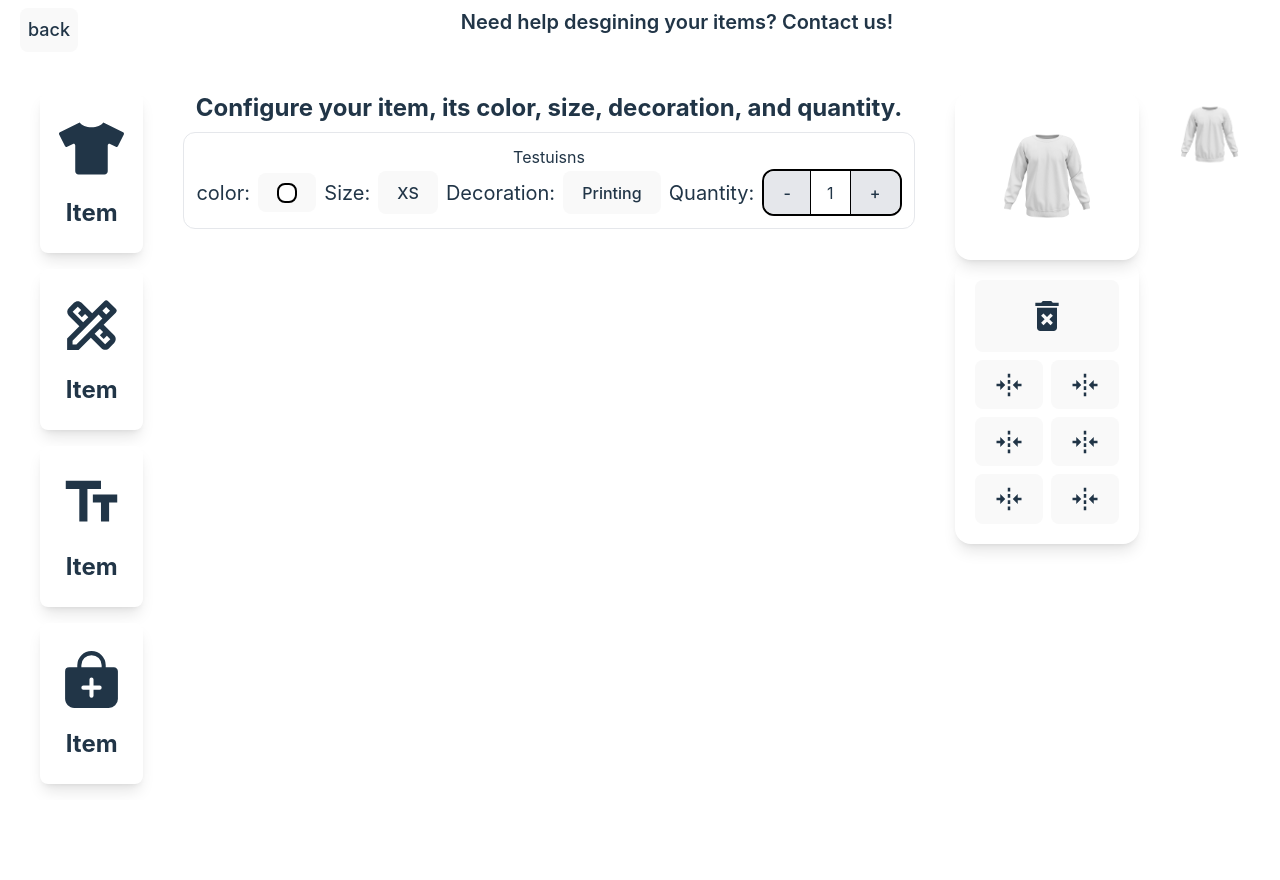
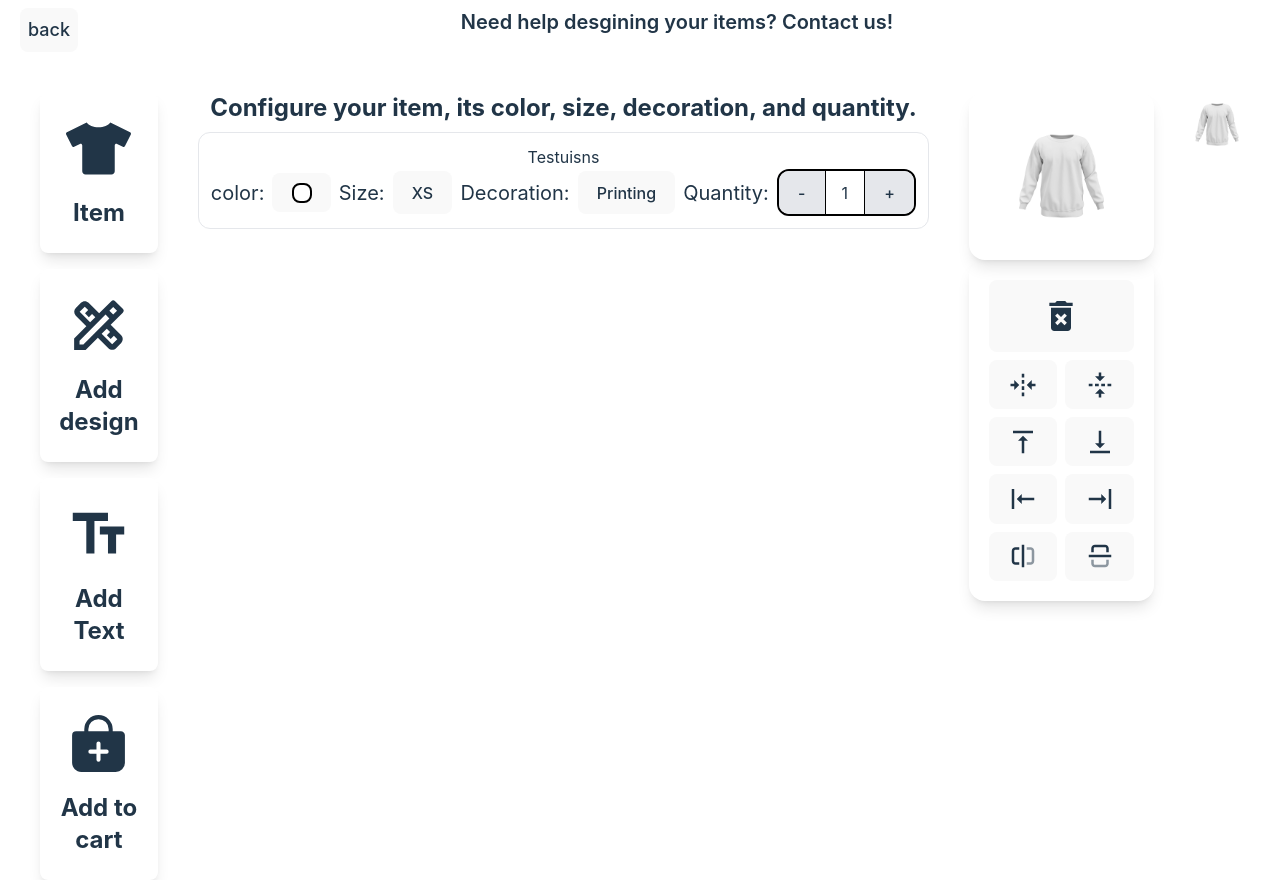
Before and after one commit to HamzaHarrass/Tanora-Shop-, a React (Vite) app in the folder client/: page /design in a window 1280 px wide. Before the commit the page ends 800 px from the top, so only its background shows below. Built offline with nearby package versions, Linux system fonts and the light colour scheme.

Commit message:
installer la bibliothéque fabric.js

```diff
--- a/client/src/components/Design/design.jsx
+++ b/client/src/components/Design/design.jsx
@@ -110,20 +110,19 @@ function AddText(){
         <input type="text" placeholder="Type Something..." className="mx-24 rounded-2xl p-2 text-center bg-gray-200" />
         <div className="flex items-center justify-center py-3">
             <label htmlFor="text-color" className="text-lg font-semibold">
-                Text Color :
+                Text Color : {''}
             </label>
-            <input type="color" className="mx-4" />
+            <input type="color" className="mx-4" id="text-color" />
         </div>
         <div className="flex items-center justify-center py-2">
             <label htmlFor="text-color" className="text-lg font-semibold">
-                Font :
+                Font : {''}
             </label>
-            <select type="color" className="mx-4 p-2 px-6 shadow-lg  rounded-lg" >
-                <option value="">Open Sans</option>
-                <option value="">Font 1 fontsi</option>
-                <option value="">Font 1 fontsi</option>
-                <option value="">Font 1 fontsi</option>
-                <option value="">Font 1 fontsi</option>
+            <select  className="mx-4 p-2 px-6 shadow-lg  rounded-lg" id="text-font" onChange={(e)=>handleFontChange(e)}>
+                <option value="">Arial</option>
+                <option value="">Helvetica</option>
+                <option value="">Time New Roman</option>
+                <option value="">Courier New</option>
             </select>
         </div>
         <div className="flex justify-center py-6">
@@ -172,20 +171,20 @@ function design() {
       <section className="flex-1 px-10 flex gap-10">
         <div className="flex flex-col gap-4 w-max">
             <button onClick={()=>setActive('Item')} className="py-6 flex flex-col items-center gap-4 shadow-lg bg-white hover:bg-gray-100">
-                 <svg stroke="currentColor" fill="currentColor" stroke-width="0" viewBox="0 0 640 512" height="65" width="65" xmlns="http://www.w3.org/2000/svg"><path d="M631.2 96.5L436.5 0C416.4 27.8 371.9 47.2 320 47.2S223.6 27.8 203.5 0L8.8 96.5c-7.9 4-11.1 13.6-7.2 21.5l57.2 114.5c4 7.9 13.6 11.1 21.5 7.2l56.6-27.7c10.6-5.2 23 2.5 23 14.4V480c0 17.7 14.3 32 32 32h256c17.7 0 32-14.3 32-32V226.3c0-11.8 12.4-19.6 23-14.4l56.6 27.7c7.9 4 17.5.8 21.5-7.2L638.3 118c4-7.9.8-17.6-7.1-21.5z"></path></svg>
+                 <svg stroke="currentColor" fill="currentColor" strokeWidth="0" viewBox="0 0 640 512" height="65" width="65" xmlns="http://www.w3.org/2000/svg"><path d="M631.2 96.5L436.5 0C416.4 27.8 371.9 47.2 320 47.2S223.6 27.8 203.5 0L8.8 96.5c-7.9 4-11.1 13.6-7.2 21.5l57.2 114.5c4 7.9 13.6 11.1 21.5 7.2l56.6-27.7c10.6-5.2 23 2.5 23 14.4V480c0 17.7 14.3 32 32 32h256c17.7 0 32-14.3 32-32V226.3c0-11.8 12.4-19.6 23-14.4l56.6 27.7c7.9 4 17.5.8 21.5-7.2L638.3 118c4-7.9.8-17.6-7.1-21.5z"></path></svg>
                 <span className="text-2xl font-bold">Item</span>
             </button>
             <button onClick={()=>setActive('AddDesign')} className="py-6 flex flex-col items-center gap-4 shadow-lg bg-white hover:bg-gray-100">
-            <svg stroke="currentColor" fill="currentColor" stroke-width="0" viewBox="0 0 24 24" height="65" width="65" xmlns="http://www.w3.org/2000/svg"><path fill="none" d="M0 0h24v24H0z"></path><path d="M20.97 7.27a.996.996 0 000-1.41l-2.83-2.83a.996.996 0 00-1.41 0l-4.49 4.49-3.89-3.89c-.78-.78-2.05-.78-2.83 0l-1.9 1.9c-.78.78-.78 2.05 0 2.83l3.89 3.89L3 16.76V21h4.24l4.52-4.52 3.89 3.89c.95.95 2.23.6 2.83 0l1.9-1.9c.78-.78.78-2.05 0-2.83l-3.89-3.89 4.48-4.48zM5.04 6.94l1.89-1.9L8.2 6.31 7.02 7.5l1.41 1.41 1.19-1.19 1.2 1.2-1.9 1.9-3.88-3.88zm11.23 7.44l-1.19 1.19 1.41 1.41 1.19-1.19 1.27 1.27-1.9 1.9-3.89-3.89 1.9-1.9 1.21 1.21zM6.41 19H5v-1.41l9.61-9.61 1.3 1.3.11.11L6.41 19zm9.61-12.44l1.41-1.41 1.41 1.41-1.41 1.41-1.41-1.41z"></path></svg>
-                <span className="text-2xl font-bold">Item</span>
+            <svg stroke="currentColor" fill="currentColor" strokeWidth="0" viewBox="0 0 24 24" height="65" width="65" xmlns="http://www.w3.org/2000/svg"><path fill="none" d="M0 0h24v24H0z"></path><path d="M20.97 7.27a.996.996 0 000-1.41l-2.83-2.83a.996.996 0 00-1.41 0l-4.49 4.49-3.89-3.89c-.78-.78-2.05-.78-2.83 0l-1.9 1.9c-.78.78-.78 2.05 0 2.83l3.89 3.89L3 16.76V21h4.24l4.52-4.52 3.89 3.89c.95.95 2.23.6 2.83 0l1.9-1.9c.78-.78.78-2.05 0-2.83l-3.89-3.89 4.48-4.48zM5.04 6.94l1.89-1.9L8.2 6.31 7.02 7.5l1.41 1.41 1.19-1.19 1.2 1.2-1.9 1.9-3.88-3.88zm11.23 7.44l-1.19 1.19 1.41 1.41 1.19-1.19 1.27 1.27-1.9 1.9-3.89-3.89 1.9-1.9 1.21 1.21zM6.41 19H5v-1.41l9.61-9.61 1.3 1.3.11.11L6.41 19zm9.61-12.44l1.41-1.41 1.41 1.41-1.41 1.41-1.41-1.41z"></path></svg>
+                <span className="text-2xl font-bold">Add design</span>
             </button>
             <button onClick={()=>setActive('AddText')} className="py-6 flex flex-col items-center gap-4 shadow-lg bg-white hover:bg-gray-100">
-            <svg stroke="currentColor" fill="currentColor" stroke-width="0" viewBox="0 0 24 24" height="65" width="65" xmlns="http://www.w3.org/2000/svg"><path fill="none" d="M0 0h24v24H0z"></path><path d="M2.5 4v3h5v12h3V7h5V4h-13zm19 5h-9v3h3v7h3v-7h3V9z"></path></svg>
-                <span className="text-2xl font-bold">Item</span>
+            <svg stroke="currentColor" fill="currentColor" strokeWidth="0" viewBox="0 0 24 24" height="65" width="65" xmlns="http://www.w3.org/2000/svg"><path fill="none" d="M0 0h24v24H0z"></path><path d="M2.5 4v3h5v12h3V7h5V4h-13zm19 5h-9v3h3v7h3v-7h3V9z"></path></svg>
+                <span className="text-2xl font-bold">Add Text</span>
             </button>
             <button onClick={()=>setActive('Done')} className="py-6 flex flex-col items-center gap-4 shadow-lg bg-white hover:bg-gray-100">
-            <svg stroke="currentColor" fill="currentColor" stroke-width="0" viewBox="0 0 512 512" height="65" width="65" xmlns="http://www.w3.org/2000/svg"><path d="M454.66 169.4A31.86 31.86 0 00432 160h-64v-16a112 112 0 00-224 0v16H80a32 32 0 00-32 32v216c0 39 33 72 72 72h272a72.22 72.22 0 0050.48-20.55 69.48 69.48 0 0021.52-50.2V192a31.78 31.78 0 00-9.34-22.6zM320 336h-48v48a16 16 0 01-32 0v-48h-48a16 16 0 010-32h48v-48a16 16 0 0132 0v48h48a16 16 0 010 32zm16-176H176v-16a80 80 0 01160 0z"></path></svg>
-                <span className="text-2xl font-bold">Item</span>
+            <svg stroke="currentColor" fill="currentColor" strokeWidth="0" viewBox="0 0 512 512" height="65" width="65" xmlns="http://www.w3.org/2000/svg"><path d="M454.66 169.4A31.86 31.86 0 00432 160h-64v-16a112 112 0 00-224 0v16H80a32 32 0 00-32 32v216c0 39 33 72 72 72h272a72.22 72.22 0 0050.48-20.55 69.48 69.48 0 0021.52-50.2V192a31.78 31.78 0 00-9.34-22.6zM320 336h-48v48a16 16 0 01-32 0v-48h-48a16 16 0 010-32h48v-48a16 16 0 0132 0v48h48a16 16 0 010 32zm16-176H176v-16a80 80 0 01160 0z"></path></svg>
+                <span className="text-2xl font-bold">Add to cart</span>
             </button>
         </div>
         <div className="flex-1 flex flex-col gap-2">
@@ -201,33 +200,40 @@ function design() {
             </div>
             <div className="shadow-lg p-5 rounded-2xl flex flex-col gap-2">
                 <button className="flex justify-center py-4 hover:bg-gray-200">
-                <svg stroke="currentColor" fill="currentColor" stroke-width="0" viewBox="0 0 24 24" color="" height="40" width="40" xmlns="http://www.w3.org/2000/svg"><path fill="none" d="M0 0h24v24H0z"></path><path fill="none" d="M0 0h24v24H0V0z"></path><path d="M6 19c0 1.1.9 2 2 2h8c1.1 0 2-.9 2-2V7H6v12zm2.46-7.12l1.41-1.41L12 12.59l2.12-2.12 1.41 1.41L13.41 14l2.12 2.12-1.41 1.41L12 15.41l-2.12 2.12-1.41-1.41L10.59 14l-2.13-2.12zM15.5 4l-1-1h-5l-1 1H5v2h14V4z"></path></svg>
+                <svg stroke="currentColor" fill="currentColor" strokeWidth="0" viewBox="0 0 24 24" color="" height="40" width="40" xmlns="http://www.w3.org/2000/svg"><path fill="none" d="M0 0h24v24H0z"></path><path fill="none" d="M0 0h24v24H0V0z"></path><path d="M6 19c0 1.1.9 2 2 2h8c1.1 0 2-.9 2-2V7H6v12zm2.46-7.12l1.41-1.41L12 12.59l2.12-2.12 1.41 1.41L13.41 14l2.12 2.12-1.41 1.41L12 15.41l-2.12 2.12-1.41-1.41L10.59 14l-2.13-2.12zM15.5 4l-1-1h-5l-1 1H5v2h14V4z"></path></svg>
                 </button>
                 <div className="flex gap-2">
                     <button className="hover:bg-gray-200">
-                        <svg stroke="currentColor" fill="currentColor" stroke-width="0" viewBox="0 0 24 24" height="30" width="30" xmlns="http://www.w3.org/2000/svg"><path d="m5.005 15.995 4-4-4-4v3h-3v2h3zm14-5v-3l-4 4 4 4v-3h3v-2h-2.072zm-8 7h2v3h-2zm0-5h2v3h-2zm0-5h2v3h-2zm0-5h2v3h-2z"></path></svg>
+                        <svg stroke="currentColor" fill="currentColor" strokeWidth="0" viewBox="0 0 24 24" height="30" width="30" xmlns="http://www.w3.org/2000/svg"><path d="m5.005 15.995 4-4-4-4v3h-3v2h3zm14-5v-3l-4 4 4 4v-3h3v-2h-2.072zm-8 7h2v3h-2zm0-5h2v3h-2zm0-5h2v3h-2zm0-5h2v3h-2z"></path></svg>
                     </button>
                     <button className="hover:bg-gray-200">
-                        <svg stroke="currentColor" fill="currentColor" stroke-width="0" viewBox="0 0 24 24" height="30" width="30" xmlns="http://www.w3.org/2000/svg"><path d="m5.005 15.995 4-4-4-4v3h-3v2h3zm14-5v-3l-4 4 4 4v-3h3v-2h-2.072zm-8 7h2v3h-2zm0-5h2v3h-2zm0-5h2v3h-2zm0-5h2v3h-2z"></path></svg>
+                        <svg stroke="currentColor" fill="currentColor" strokeWidth="0" viewBox="0 0 24 24" height="30" width="30" xmlns="http://www.w3.org/2000/svg"><path d="M13 5V2h-2v3H8l4 4 4-4zm0 17v-3h3l-4-4-4 4h3v3zM3 11h3v2H3zm5 0h3v2H8zm5 0h3v2h-3zm5 0h3v2h-3z"></path></svg>
                     </button>
                 </div>
                 <div className="flex gap-2">
                     <button className="hover:bg-gray-200">
-                        <svg stroke="currentColor" fill="currentColor" stroke-width="0" viewBox="0 0 24 24" height="30" width="30" xmlns="http://www.w3.org/2000/svg"><path d="m5.005 15.995 4-4-4-4v3h-3v2h3zm14-5v-3l-4 4 4 4v-3h3v-2h-2.072zm-8 7h2v3h-2zm0-5h2v3h-2zm0-5h2v3h-2zm0-5h2v3h-2z"></path></svg>
+                        <svg stroke="currentColor" fill="currentColor" strokeWidth="0" viewBox="0 0 24 24" height="30" width="30" xmlns="http://www.w3.org/2000/svg"><path fill="none" d="M0 0h24v24H0z"></path><path d="M8 11h3v10h2V11h3l-4-4-4 4zM4 3v2h16V3H4z"></path></svg>
                     </button>
                     <button className="hover:bg-gray-200">
-                        <svg stroke="currentColor" fill="currentColor" stroke-width="0" viewBox="0 0 24 24" height="30" width="30" xmlns="http://www.w3.org/2000/svg"><path d="m5.005 15.995 4-4-4-4v3h-3v2h3zm14-5v-3l-4 4 4 4v-3h3v-2h-2.072zm-8 7h2v3h-2zm0-5h2v3h-2zm0-5h2v3h-2zm0-5h2v3h-2z"></path></svg>
+                        <svg stroke="currentColor" fill="currentColor" strokeWidth="0" viewBox="0 0 24 24" height="30" width="30" xmlns="http://www.w3.org/2000/svg"><path fill="none" d="M0 0h24v24H0z"></path><path d="M16 13h-3V3h-2v10H8l4 4 4-4zM4 19v2h16v-2H4z"></path></svg>
                     </button>
                 </div>
                 <div className="flex gap-2">
                     <button className="hover:bg-gray-200">
-                        <svg stroke="currentColor" fill="currentColor" stroke-width="0" viewBox="0 0 24 24" height="30" width="30" xmlns="http://www.w3.org/2000/svg"><path d="m5.005 15.995 4-4-4-4v3h-3v2h3zm14-5v-3l-4 4 4 4v-3h3v-2h-2.072zm-8 7h2v3h-2zm0-5h2v3h-2zm0-5h2v3h-2zm0-5h2v3h-2z"></path></svg>
+                        <svg stroke="currentColor" fill="currentColor" strokeWidth="0" viewBox="0 0 24 24" className="rotate-90" height="30" width="30" xmlns="http://www.w3.org/2000/svg"><path fill="none" d="M0 0h24v24H0z"></path><path d="M16 13h-3V3h-2v10H8l4 4 4-4zM4 19v2h16v-2H4z"></path></svg>
                     </button>
                     <button className="hover:bg-gray-200">
-                        <svg stroke="currentColor" fill="currentColor" stroke-width="0" viewBox="0 0 24 24" height="30" width="30" xmlns="http://www.w3.org/2000/svg"><path d="m5.005 15.995 4-4-4-4v3h-3v2h3zm14-5v-3l-4 4 4 4v-3h3v-2h-2.072zm-8 7h2v3h-2zm0-5h2v3h-2zm0-5h2v3h-2zm0-5h2v3h-2z"></path></svg>
+                        <svg stroke="currentColor" fill="currentColor" strokeWidth="0" viewBox="0 0 24 24" className="-rotate-90" height="30" width="30" xmlns="http://www.w3.org/2000/svg"><path fill="none" d="M0 0h24v24H0z"></path><path d="M16 13h-3V3h-2v10H8l4 4 4-4zM4 19v2h16v-2H4z"></path></svg>
                     </button>
                 </div>
-
+                <div className="flex gap-2">
+                    <button className="hover:bg-gray-200">
+                        <svg stroke="currentColor" fill="none" strokeWidth="0" viewBox="0 0 24 24" height="30" width="30" xmlns="http://www.w3.org/2000/svg"><path d="M18 7C18.5523 7 19 7.44772 19 8V16C19 16.5523 18.5523 17 18 17H15V19H18C19.6569 19 21 17.6569 21 16V8C21 6.34315 19.6569 5 18 5H15V7H18Z" fill="currentColor" fillOpacity="0.5"></path><path d="M13 3H11V21H13V3Z" fill="currentColor"></path><path d="M5 8C5 7.44772 5.44772 7 6 7H9V5H6C4.34315 5 3 6.34315 3 8V16C3 17.6569 4.34315 19 6 19H9V17H6C5.44772 17 5 16.5523 5 16V8Z" fill="currentColor"></path></svg>
+                    </button>
+                    <button className="hover:bg-gray-200">
+                        <svg stroke="currentColor" fill="none" strokeWidth="0" viewBox="0 0 24 24" height="30" width="30" xmlns="http://www.w3.org/2000/svg"><path d="M17 18C17 18.5523 16.5523 19 16 19L8 19C7.44772 19 7 18.5523 7 18L7 15L5 15L5 18C5 19.6569 6.34315 21 8 21L16 21C17.6569 21 19 19.6569 19 18V15L17 15V18Z" fill="currentColor" fillOpacity="0.5"></path><path d="M16 5C16.5523 5 17 5.44772 17 6V9H19V6C19 4.34315 17.6569 3 16 3L8 3C6.34315 3 5 4.34315 5 6V9H7V6C7 5.44772 7.44772 5 8 5L16 5Z" fill="currentColor"></path><path d="M21 13V11L3 11V13H21Z" fill="currentColor"></path></svg>
+                    </button>
+                </div>
             </div>
         </div>
         <div className="">
--- a/package.json
+++ b/package.json
@@ -6,6 +6,7 @@
   "dependencies": {
     "concurrently": "^8.2.2",
     "express-validator": "^7.0.1",
+    "fabric": "^5.3.0",
     "js-cookie": "^3.0.5",
     "multer": "^1.4.5-lts.1",
     "react-icons": "^5.0.1",
```
Also changed, not shown: 1 other file (tests, documents, lock files or other folders).
